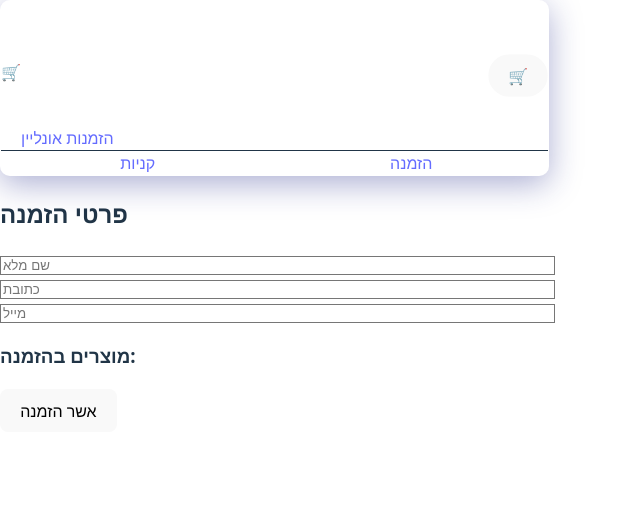
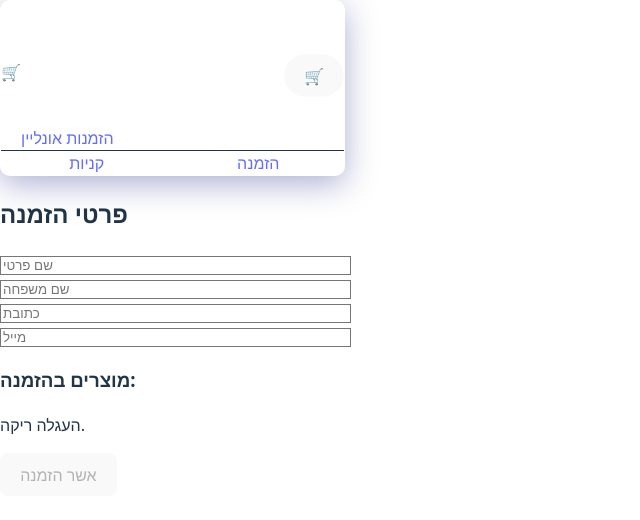
Before and after one commit to MosheOgalbo/shopping-system-microservices, a React (Vite) app in the folder shopping-client/: page /order in a window 1280 px wide. Shown: the top 520 px of the page, without its empty margins (0-640 px from the left). Built offline with nearby package versions, Linux system fonts and the light colour scheme.

Commit message:
feat: enhance order processing with form validation and API integration; refactor shopping screen for improved product filtering and search functionality

```diff
--- a/shopping-client/src/pages/OrderScreen.tsx
+++ b/shopping-client/src/pages/OrderScreen.tsx
@@ -2,26 +2,56 @@ import { useAppSelector, useAppDispatch } from '../hooks';
 import { clearCart } from '../features/cart/cartSlice';
 import Header from '../components/Header';
 import { useState } from 'react';
+import axios from 'axios';
 
 const OrderScreen = () => {
   const cartItems = useAppSelector(state => state.cart.items);
   const dispatch = useAppDispatch();
 
   const [form, setForm] = useState({
-    fullName: '',
+    firstName: '',
+    lastName: '',
+    address: '',
+    email: '',
+  });
+  const [errors, setErrors] = useState({
+    firstName: '',
+    lastName: '',
     address: '',
     email: '',
   });
 
   const handleChange = (e: React.ChangeEvent<HTMLInputElement>) => {
     setForm({ ...form, [e.target.name]: e.target.value });
+    setErrors({ ...errors, [e.target.name]: '' });
   };
 
-  const handleSubmit = () => {
-    // כאן אפשר לשגר לשרת
-    console.log('Form Data:', form, 'Cart Items:', cartItems);
+  const validateForm = () => {
+    const newErrors = {
+      firstName: form.firstName ? '' : 'שם פרטי נדרש',
+      lastName: form.lastName ? '' : 'שם משפחה נדרש',
+      address: form.address ? '' : 'כתובת נדרשת',
+      email: form.email && /\S+@\S+\.\S+/.test(form.email) ? '' : 'מייל תקין נדרש',
+    };
+    setErrors(newErrors);
+    return Object.values(newErrors).every(error => !error);
+  };
+
+  const handleSubmit = async () => {
+    if (!validateForm()) return;
+
+    try {
+      await axios.post('http://localhost:8900/api/orders', {
+        ...form,
+        items: cartItems,
+      });
       dispatch(clearCart());
-    alert('ההזמנה נשלחה!');
+      alert('ההזמנה נשלחה בהצלחה!');
+      setForm({ firstName: '', lastName: '', address: '', email: '' });
+    } catch (error) {
+      console.error('Error submitting order:', error);
+      alert('שגיאה בשליחת ההזמנה. אנא נסה שוב.');
+    }
   };
 
   return (
@@ -29,39 +59,68 @@ const OrderScreen = () => {
       <Header />
       <div className="p-4 max-w-md mx-auto">
         <h2 className="text-xl font-bold mb-4">פרטי הזמנה</h2>
+        <div className="space-y-4">
+          <div>
             <input
-          name="fullName"
-          placeholder="שם מלא"
-          value={form.fullName}
+              name="firstName"
+              placeholder="שם פרטי"
+              value={form.firstName}
               onChange={handleChange}
-          className="border p-2 rounded mb-2 w-full"
+              className="border p-2 rounded w-full"
               required
             />
+            {errors.firstName && <p className="text-red-500 text-sm">{errors.firstName}</p>}
+          </div>
+          <div>
+            <input
+              name="lastName"
+              placeholder="שם משפחה"
+              value={form.lastName}
+              onChange={handleChange}
+              className="border p-2 rounded w-full"
+              required
+            />
+            {errors.lastName && <p className="text-red-500 text-sm">{errors.lastName}</p>}
+          </div>
+          <div>
             <input
               name="address"
               placeholder="כתובת"
               value={form.address}
               onChange={handleChange}
-          className="border p-2 rounded mb-2 w-full"
+              className="border p-2 rounded w-full"
+              required
             />
+            {errors.address && <p className="text-red-500 text-sm">{errors.address}</p>}
+          </div>
+          <div>
             <input
               name="email"
               placeholder="מייל"
               value={form.email}
               onChange={handleChange}
-          className="border p-2 rounded mb-4 w-full"
+              className="border p-2 rounded w-full"
+              required
             />
+            {errors.email && <p className="text-red-500 text-sm">{errors.email}</p>}
+          </div>
+        </div>
 
-        <h3 className="font-bold mb-2">מוצרים בהזמנה:</h3>
+        <h3 className="font-bold mb-2 mt-4">מוצרים בהזמנה:</h3>
+        {cartItems.length > 0 ? (
           <ul className="mb-4">
             {cartItems.map(item => (
               <li key={item.id}>{item.name} x {item.quantity}</li>
             ))}
           </ul>
+        ) : (
+          <p className="text-gray-500">העגלה ריקה.</p>
+        )}
 
         <button
           onClick={handleSubmit}
-          className="bg-green-500 hover:bg-green-600 text-white py-2 px-4 rounded"
+          className="bg-green-500 hover:bg-green-600 text-white py-2 px-4 rounded mt-4"
+          disabled={cartItems.length === 0}
         >
           אשר הזמנה
         </button>
--- a/shopping-client/src/pages/ShoppingScreen.tsx
+++ b/shopping-client/src/pages/ShoppingScreen.tsx
@@ -2,36 +2,52 @@ import { useAppDispatch, useAppSelector } from '../hooks';
 import { setCategory } from '../features/products/productsSlice';
 import ProductCard from '../components/ProductCard';
 import Header from '../components/Header';
+import { useState } from 'react';
 
 const ShoppingScreen = () => {
   const dispatch = useAppDispatch();
   const { products, selectedCategory } = useAppSelector(state => state.products);
+  const [searchTerm, setSearchTerm] = useState('');
 
   const categories = Array.from(new Set(products.map(p => p.category)));
 
-  const filteredProducts = selectedCategory
-    ? products.filter(p => p.category === selectedCategory)
-    : products;
+  const filteredProducts = products.filter(p =>
+    (selectedCategory ? p.category === selectedCategory : true) &&
+    p.name.toLowerCase().includes(searchTerm.toLowerCase())
+  );
 
   return (
     <div>
       <Header />
       <div className="p-4">
+        <div className="flex flex-col md:flex-row gap-4 mb-4">
+          <input
+            type="text"
+            placeholder="חפש מוצרים..."
+            value={searchTerm}
+            onChange={e => setSearchTerm(e.target.value)}
+            className="border p-2 rounded w-full md:w-1/2"
+          />
           <select
             value={selectedCategory}
             onChange={e => dispatch(setCategory(e.target.value))}
-          className="border p-2 rounded mb-4"
+            className="border p-2 rounded w-full md:w-1/4"
           >
             <option value="">כל הקטגוריות</option>
             {categories.map(cat => (
               <option key={cat} value={cat}>{cat}</option>
             ))}
           </select>
+        </div>
 
         <div className="grid grid-cols-1 md:grid-cols-3 gap-4">
-          {filteredProducts.map(product => (
+          {filteredProducts.length > 0 ? (
+            filteredProducts.map(product => (
               <ProductCard key={product.id} product={product} />
-          ))}
+            ))
+          ) : (
+            <p className="text-center text-gray-500">לא נמצאו מוצרים.</p>
+          )}
         </div>
       </div>
     </div>
```
Also changed, not shown: 2 other files (tests, documents, lock files or other folders). Lines whose indentation alone changed are shown as unchanged.
